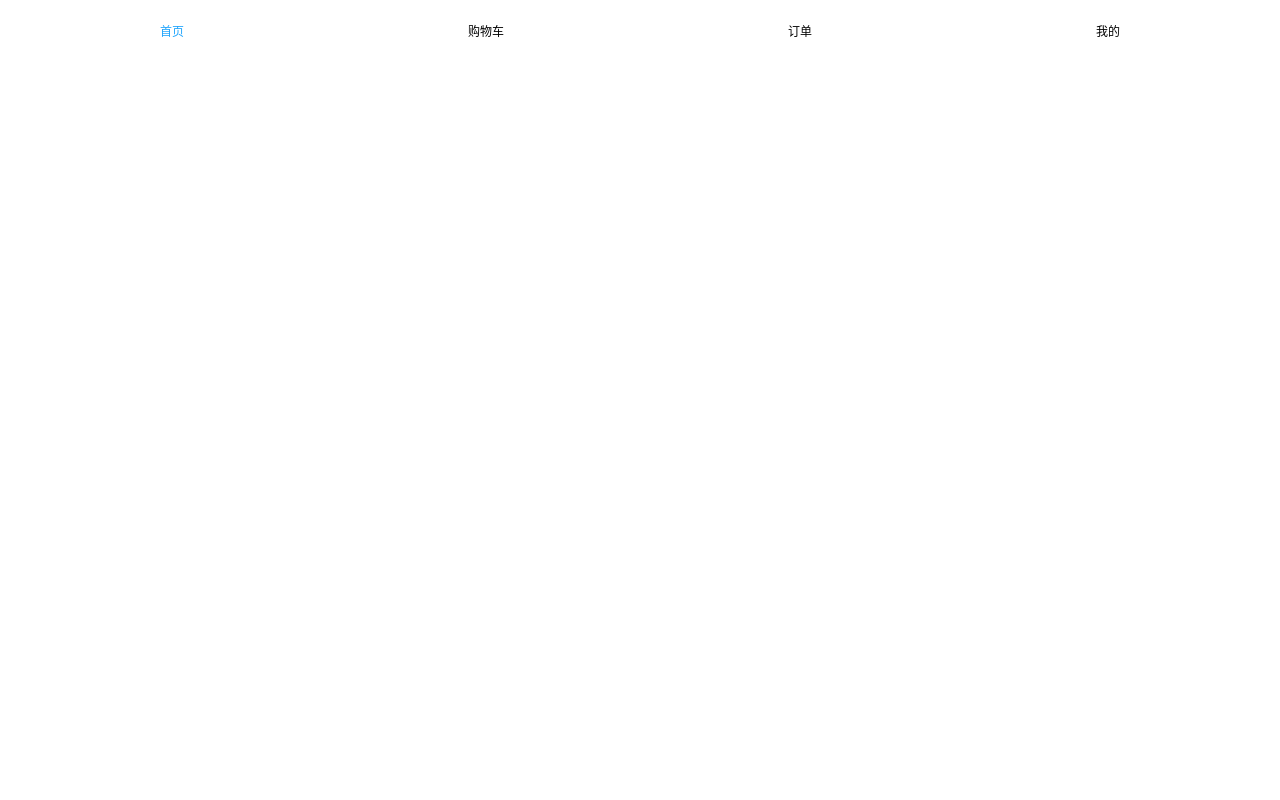
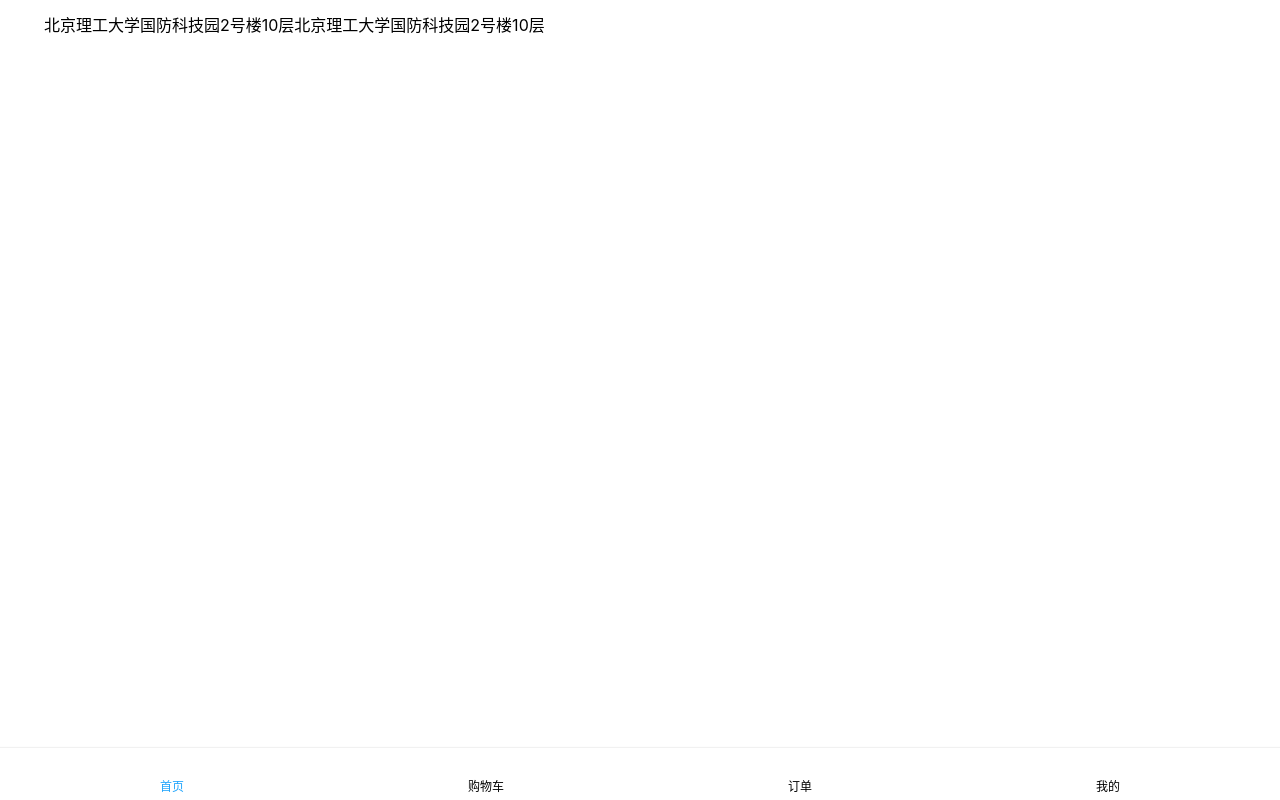
Before and after one commit to GeekyGuang/xixi-supermarket-code, a Vue app: page / in a window 1280 px wide. Before the commit this address had no page. Built offline with nearby package versions, Linux system fonts and the light colour scheme.

Commit message:
完成顶部地址栏布局

```diff
--- a/public/index.html
+++ b/public/index.html
@@ -9,7 +9,7 @@
   <title>
     <%= htmlWebpackPlugin.options.title %>
   </title>
-  <script src="//at.alicdn.com/t/font_3057640_d4ajn1a4v7o.js"></script>
+  <script src="//at.alicdn.com/t/font_3057640_nzcbpcqzgs.js"></script>
 </head>
 
 <body>
--- a/src/App.vue
+++ b/src/App.vue
@@ -1,5 +1,15 @@
 <template>
+<div class="wrapper">
+  <div class="front-page">
+    <div class="position">
+      <Icon icon_name="position" class="position"/>
+      <span class="address">北京理工大学国防科技园2号楼10层北京理工大学国防科技园2号楼10层</span>
+      <Icon icon_name="bell" class="bell" />
+    </div>
+  </div>
   <Docker />
+</div>
+
 
 </template>
 <script lang="ts">
@@ -12,4 +22,33 @@ export default {
 </script>
 
 <style lang="scss">
+
+.wrapper{
+  min-height: 100vh;
+  display: flex;
+  flex-direction: column;
+
+  > .front-page {
+    flex-grow: 1;
+    padding: 16px 18px 0;
+
+    > .position {
+      .icon {
+        width: 18px;
+        height: 18px;
+      }
+      display: flex;
+      align-items: center;
+      > .bell {
+        margin-left: auto;
+      }
+      .address {
+        margin: 0 8px;
+        white-space: nowrap;
+        overflow: hidden;
+        text-overflow: ellipsis;
+      }
+    }
+  }
+}
 </style>
--- a/src/components/Docker.vue
+++ b/src/components/Docker.vue
@@ -1,25 +1,25 @@
 <template>
     <div class="docker">
     <div class="docker__item docker__item--active">
-      <Icon icon_name="shouye" class="docker-item__icon" />
+      <Icon icon_name="shouye"  />
       <div class="docker-item__title">首页</div>
     </div>
     <div class="docker__item">
-      <Icon icon_name="cart" class="docker-item__icon" />
+      <Icon icon_name="cart"  />
       <div class="docker-item__title">购物车</div>
     </div>
     <div class="docker__item">
-      <Icon icon_name="dingdan" class="docker-item__icon" />
+      <Icon icon_name="dingdan"  />
       <div class="docker-item__title">订单</div>
     </div>
     <div class="docker__item">
-      <Icon icon_name="wode" class="docker-item__icon" />
+      <Icon icon_name="wode"  />
       <div class="docker-item__title">我的</div>
     </div>
   </div>
 </template>
 
-<style lang="scss" scoped>
+<style lang="scss">
 .docker {
   box-shadow: 0 -0.01rem 0.01rem 0 #F1F1F1;
   padding: 0 0.18rem;
@@ -38,12 +38,6 @@
     }
   }
 
-  &-item__icon > svg {
-    width: 0.24rem;
-    height: 0.24rem;
-    margin-bottom: .02rem;
-  }
-
   &-item__title {
     font-size: .12rem;
   }
--- a/src/components/Icon.vue
+++ b/src/components/Icon.vue
@@ -16,3 +16,14 @@
     },
   }
 </script>
+
+
+<style lang="scss" scoped>
+.icon {
+  width: .24rem;
+  height: .24rem;
+  vertical-align: -0.15em;
+  fill: currentColor;
+  overflow: hidden;
+}
+</style>
--- a/src/style/base.scss
+++ b/src/style/base.scss
@@ -15,11 +15,3 @@ body {
   padding: 0;
   box-sizing: border-box;
 }
-
-.icon {
-  width: 1em;
-  height: 1em;
-  vertical-align: -0.15em;
-  fill: currentColor;
-  overflow: hidden;
-}
```
